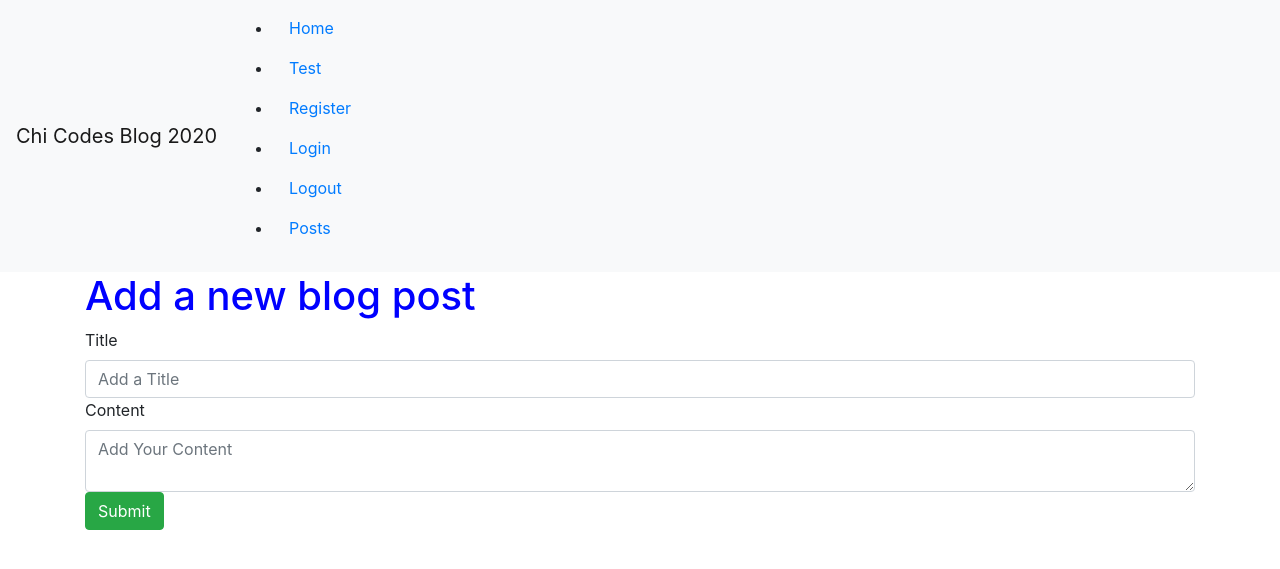
After one commit to CodingTemple/chicodes_reference_code_Flask, a Flask app: page /posts in a window 1280 px wide. The commit adds this page. Shown: the top 569 px of the page. Run offline with Flask 2, Linux system fonts and the light colour scheme; some libraries are stand-ins or nearby versions.

Commit message:
Day 4 morning session code

```diff
--- a/chicodes_blog_app/forms.py
+++ b/chicodes_blog_app/forms.py
@@ -18,3 +18,8 @@ class LoginForm(FlaskForm):
     email = StringField('Email', validators = [DataRequired(), Email()])
     password = PasswordField('Password', validators = [DataRequired()])
     submit = SubmitField()
+
+class PostForm(FlaskForm):
+    title = StringField('Title', validators = [DataRequired()])
+    content = TextAreaField('Content', validators = [DataRequired()])
+    submit = SubmitField()
--- a/chicodes_blog_app/routes.py
+++ b/chicodes_blog_app/routes.py
@@ -5,7 +5,7 @@ from chicodes_blog_app import app, db
 from flask import render_template,request, redirect, url_for
 
 # Import Our Form(s)
-from chicodes_blog_app.forms import UserInfoForm, LoginForm
+from chicodes_blog_app.forms import UserInfoForm, LoginForm, PostForm
 
 # Import of Our Model(s) for the Database
 from chicodes_blog_app.models import User, Post, check_password_hash
@@ -17,7 +17,8 @@ from flask_login import login_required,login_user, current_user, logout_user
 # Default Home Route
 @app.route('/')
 def home():
-    return render_template('home.html')
+    posts = Post.query.all()
+    return render_template('home.html',user_posts = posts )
 
 @app.route('/test')
 def testRoute():
@@ -69,3 +70,24 @@ def login():
             # TODO Redirect User to login route
             return redirect(url_for('login'))
     return render_template('login.html', login_form = form)
+
+@app.route('/logout')
+def logout():
+    logout_user()
+    return redirect(url_for('home'))
+
+# Creation of posts route
+@app.route('/posts', methods = ['GET', 'POST'])
+def posts():
+    form = PostForm()
+    if request.method == 'POST' and form.validate():
+        title = form.title.data
+        content = form.content.data
+        user_id = current_user.id
+        post = Post(title,content,user_id)
+
+        db.session.add(post)
+
+        db.session.commit()
+        return redirect(url_for('home'))
+    return render_template('posts.html', post_form = form)
--- a/chicodes_blog_app/templates/nav.html
+++ b/chicodes_blog_app/templates/nav.html
@@ -1,5 +1,8 @@
 <nav class="navbar navbar-expand-lg navbar-light bg-light">
     <a class="navbar-brand">Chi Codes Blog 2020 </a>
+    <button class = "navbar-toggler" type="button" data-toggle="collapse" data-target="#blogNav" aria-controls="blogNav" aria-expanded="false" aria-label = "Toggle navigation">
+        <span class="navbar-toggler-icon"></span>
+    </button>
     <!--navigation button will go here-->
     <div class="collapse navbar-collapse" id="blogNav">
         <ul>
@@ -15,6 +18,12 @@
             <li class="nav-item">
                 <a class="nav-link" href="{{ url_for('login') }}">Login</a>
             </li>
+            <li class="nav-item">
+                <a class="nav-link" href="{{ url_for('logout') }}">Logout</a>
+            </li>
+            <li class="nav-item">
+                <a class="nav-link" href="{{ url_for('posts') }}">Posts</a>
+            </li>
         </ul>
     </div>
 </nav>
--- /dev/null
+++ b/chicodes_blog_app/templates/posts.html
@@ -0,0 +1,24 @@
+{% extends 'base.html' %}
+
+{% block content %}
+
+    <div class="container">
+        <h1>Add a new blog post</h1>
+        <form method="POST">
+            {{ post_form.hidden_tag() }}
+            <div class="form-group">
+                <fieldset>
+                    {{ post_form.title.label }}
+                    {{ post_form.title(class = "form-control", placeholder = "Add a Title") }}
+                </fieldset>
+
+                <fieldset>
+                    {{ post_form.content.label }}
+                    {{ post_form.content(class = "form-control", placeholder = "Add Your Content") }}
+                </fieldset>
+                {{ post_form.submit(class = "btn btn-success") }}
+            </div>
+        </form>
+    </div>
+
+{% endblock content %}
```
Also changed, not shown: README.md, app.db.
